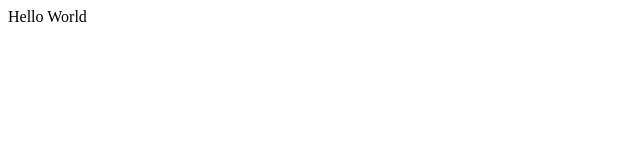
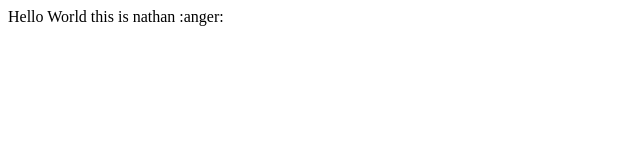
Before and after one commit to SecDar/testing, a plain HTML site: page index.html in a window 1280 px wide. Shown: the whole page, without its empty margins (0-640 px from the left). Drawn offline with Linux system fonts and the light colour scheme.

Commit message:
updating index.html
stupid

```diff
--- a/index.html
+++ b/index.html
@@ -7,6 +7,6 @@
         <!-- <link href="css/style.css" rel="stylesheet"> -->
     </head>
     <body>
-        Hello World
+        Hello World this is nathan :anger:
     </body>
 </html>
```
